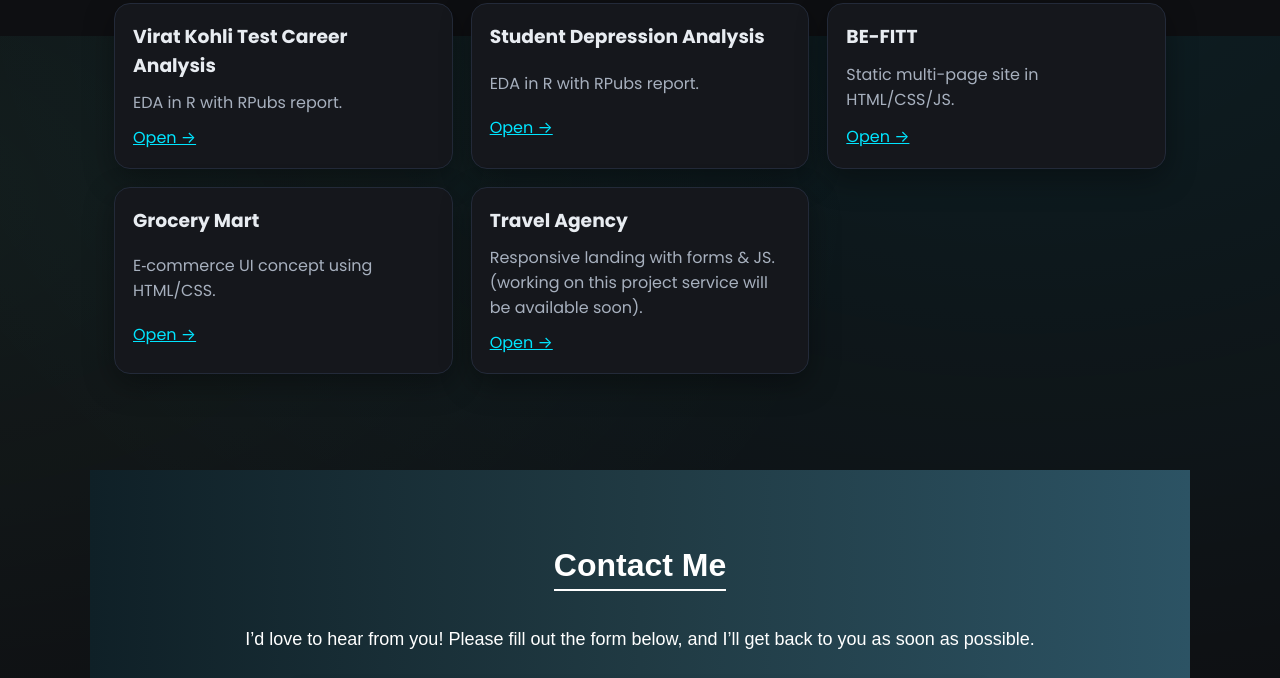
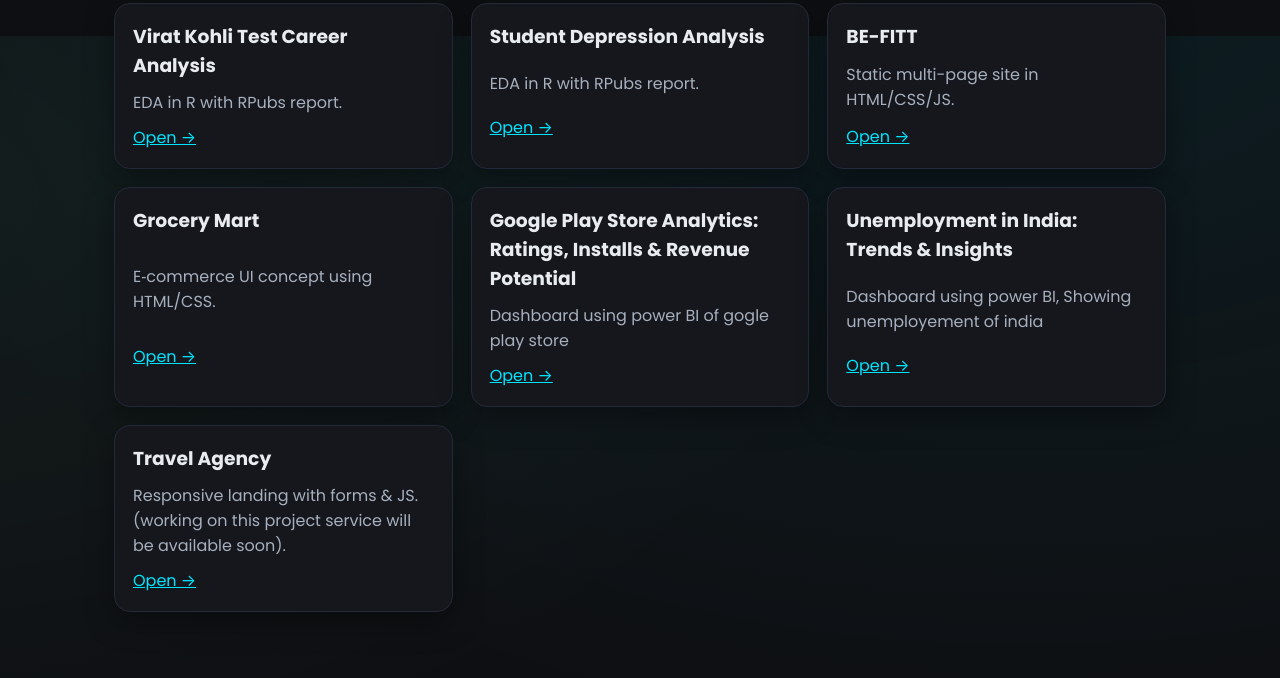
Before and after one commit to deepdf9621/My-Portfolio, a plain HTML site: page index.html in a window 1280 px wide. Shown: the part 3164-3842 px from the top of the page. Drawn offline with Linux system fonts and the light colour scheme.

Commit message:
index.html

```diff
--- a/index.html
+++ b/index.html
@@ -301,6 +301,8 @@
       {title:'Student Depression Analysis', url:'https://rpubs.com/deepdf/1303145', desc:'EDA in R with RPubs report.'},
       {title:'BE-FITT', url:'https://be-fitt.vercel.app/', desc:'Static multi-page site in HTML/CSS/JS.'},
       {title:'Grocery Mart', url:'https://grocery-mart-r3uo.vercel.app/', desc:'E‑commerce UI concept using HTML/CSS.'},
+      {title:'Google Play Store Analytics: Ratings, Installs & Revenue Potential', url:'https://app.powerbi.com/groups/me/reports/fec1c768-0593-4c2c-aeb2-fb7552d419a6/59af76254ed908e4d6d0?experience=power-bi', desc:'Dashboard using power BI of gogle play store'},
+      {title:'Unemployment in India: Trends & Insights', url:'https://app.powerbi.com/groups/me/reports/a9c795ae-66af-4c42-b907-a278c70ae88d/9f862a5da6cd67614027?experience=power-bi', desc:'Dashboard using power BI, Showing unemployement of india'},
       {title:'Travel Agency', url:'#', desc:'Responsive landing with forms & JS. (working on this project service will be available soon).'}
     ];
 
```
